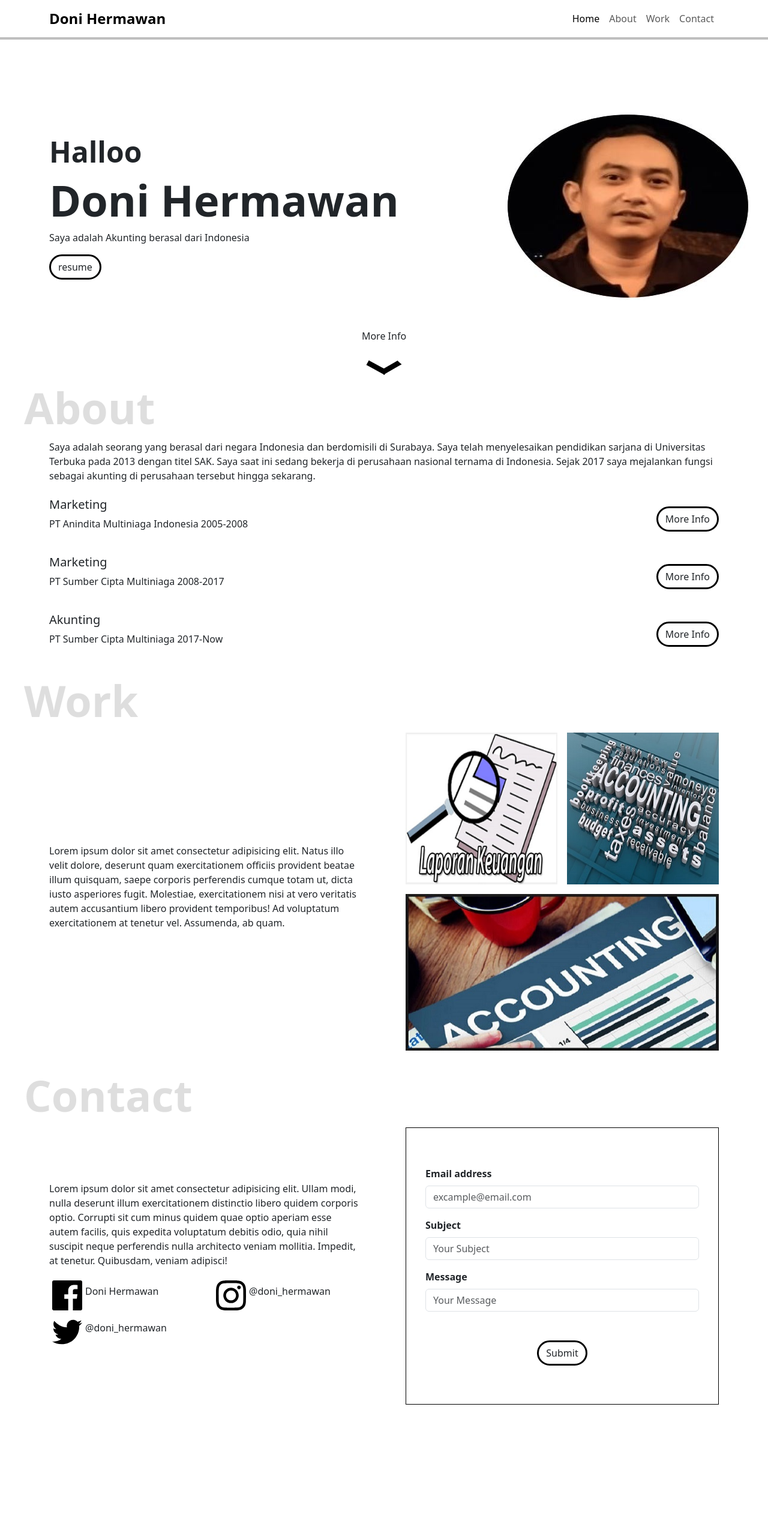
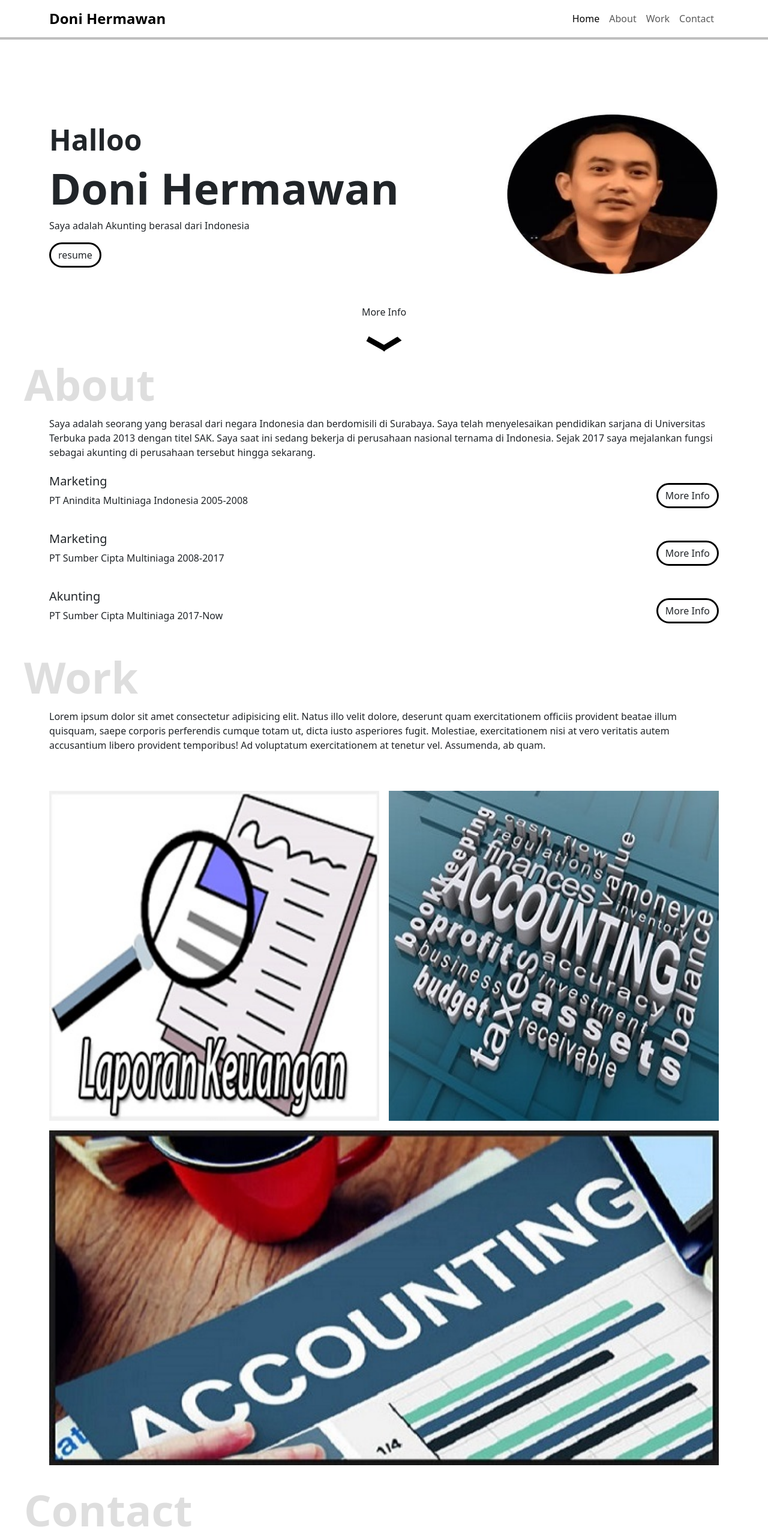
Before and after one commit to Daniel2259/portfolio, a plain HTML site: page index.html in a window 1280 px wide. Shown: the top 2560 px of the page at 60% size. Before the commit the page ends 2469 px from the top, so only its background shows below. Drawn offline with nearby package versions, Linux system fonts and the light colour scheme.

Commit message:
add media

```diff
--- a/index.html
+++ b/index.html
@@ -18,37 +18,37 @@
             <div class="collapse navbar-collapse" id="navbarNav">
             <ul class="navbar-nav ms-auto">
                 <li class="nav-item">
-                    <a class="nav-link active" aria-current="page" href="#">Home</a>
+                    <a class="nav-link active" aria-current="page" href="#home">Home</a>
                 </li>
                 <li class="nav-item">
-                    <a class="nav-link" href="#">About</a>
+                    <a class="nav-link" href="#about">About</a>
                 </li>
                 <li class="nav-item">
-                    <a class="nav-link" href="#">Work</a>
+                    <a class="nav-link" href="#work">Work</a>
                 </li>
                 <li class="nav-item">
-                    <a class="nav-link" href="#">Contact</a>
+                    <a class="nav-link" href="#contact">Contact</a>
                 </li>
             </ul>
             </div>
         </div>
     </nav>
     <section id="home" class="home container">
-        <div class="row d-flex align-items-center">
-            <div class="col-8">
+        <div class="row d-flex align-items-center flex-md-row flex-column-reverse">
+            <div class="col-12 col-md-8">
                 <h3 class="fw-semibold">Halloo</h3>
                 <h1 class="fw-bold">Doni Hermawan</h1>
                 <p>Saya adalah Akunting berasal dari Indonesia</p>
                 <a class="btn" href="images/Me2.png" download>resume</a>
             </div>
-            <div class="col-4">
+            <div class="col-12 col-md-4 d-flex justify-content-md-end justify-content-center">
                 <img src="images/Me2.png" alt="potrait">
             </div>
         </div>
-        <div class="arrow w-100 d-flex align-items-center flex-column mt-5">
-            <a class="text-decoration-none text-dark" href="about">More Info</a>
+        <a href="#about" class="text-decoration-none arrow w-100 d-flex align-items-center flex-column mt-5">
+            <div class="text-dark">More Info</div>
             <img id="arrow" class="mt-2" src="images/arrow.svg" alt="arrow icon">
-        </div>
+        </a>
     </section>
     <section id="about" class="about container">
         <p>Saya adalah seorang yang berasal dari negara Indonesia dan berdomisili di Surabaya. Saya telah menyelesaikan pendidikan sarjana di Universitas Terbuka pada 2013 dengan titel SAK. Saya saat ini sedang bekerja di perusahaan nasional ternama di Indonesia. Sejak 2017 saya mejalankan fungsi sebagai akunting di perusahaan tersebut hingga sekarang.</p>
@@ -86,10 +86,10 @@
     </section>
     <section id="work" class="work container">
         <div class="row d-flex align-items-center gap-5">
-            <div class="col">
+            <div class="col-12 col-5">
                 <p>Lorem ipsum dolor sit amet consectetur adipisicing elit. Natus illo velit dolore, deserunt quam exercitationem officiis provident beatae illum quisquam, saepe corporis perferendis cumque totam ut, dicta iusto asperiores fugit. Molestiae, exercitationem nisi at vero veritatis autem accusantium libero provident temporibus! Ad voluptatum exercitationem at tenetur vel. Assumenda, ab quam.</p>
             </div>
-            <div class="col work-img">
+            <div class="col-12 col-6 work-img">
                 <div id="work-4" class="work-img-item">
                     <img src="images/work-4.jpg" alt="work 4" >
                 </div>
@@ -104,24 +104,24 @@
     </section>
     <section id="contact" class="contact container">
         <div class="row d-flex align-items-center gap-5">
-            <div class="col">
+            <div class="col-12 col-lg-6">
                 <p>Lorem ipsum dolor sit amet consectetur adipisicing elit. Ullam modi, nulla deserunt illum exercitationem distinctio libero quidem corporis optio. Corrupti sit cum minus quidem quae optio aperiam esse autem facilis, quis expedita voluptatum debitis odio, quia nihil suscipit neque perferendis nulla architecto veniam mollitia. Impedit, at tenetur. Quibusdam, veniam adipisci!</p>
                 <div class="row">
                     <div class="col d-flex align-items-center">
-                        <img src="images/Facebook.svg" alt="facebook icon">
-                        <p>Doni Hermawan</p>
+                        <img class="w-25" src="images/Facebook.svg" alt="facebook icon">
+                        <p class="mb-0 ms-2">Doni Hermawan</p>
                     </div>
                     <div class="col d-flex align-items-center">
-                        <img src="images/Instagram.svg" alt="Instagram icon">
-                        <p>@doni_hermawan</p>
+                        <img class="w-25" src="images/Instagram.svg" alt="Instagram icon">
+                        <p class="mb-0 ms-2">@doni_hermawan</p>
                     </div>
                     <div class="col d-flex align-items-center">
-                        <img src="images/Twitter.svg" alt="Twitter icon">
-                        <p>@doni_hermawan</p>
+                        <img class="w-25" src="images/Twitter.svg" alt="Twitter icon">
+                        <p class="mb-0 ms-2">@doni_hermawan</p>
                     </div>
                 </div>
             </div>
-            <div class="col">
+            <div class="col-12 col-lg-5">
                 <form class="contact-form" onsubmit="onFormSubmit(event)">
                     <div class="mb-3">
                       <label for="inp_email" class="form-label">Email address</label>
--- a/style.css
+++ b/style.css
@@ -34,6 +34,9 @@ section::before {
 }
 .home h3 {
     font-size: 48px;
+}
+.home img {
+    width: 100%;
 }
 .home .arrow img{
     width: 60px;
@@ -124,6 +127,17 @@ section::before {
 .form-label {
     font-weight: 700;
 }
+@media only screen and (max-width: 768px) {
+    .home img {
+        width: 50%;
+    }
+}
+@media only screen and (max-width: 576px) {
+    section::before {
+        left: 5px;
+        font-size: 48px;
+    }
+}
 @keyframes updown {
     0% {
         transform: translateY(0);
```
